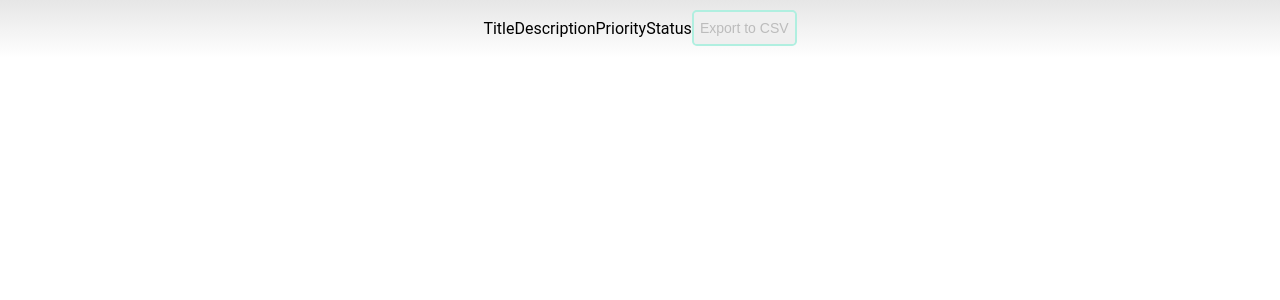
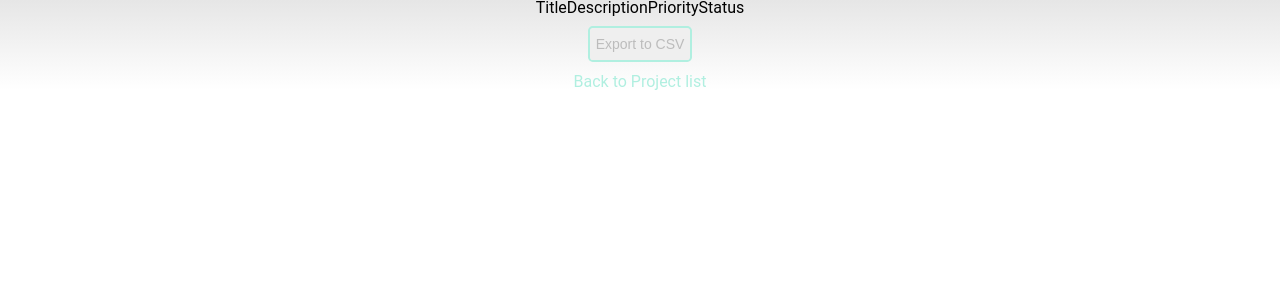
Before and after one commit to OsvaldasUlevicius/undefined, a PHP site: page /templates/projects/taskList.php?project_id=2 in a window 1280 px wide. Shown: the top 300 px of the page. Run offline with PHP 8.4, Linux system fonts and the light colour scheme; the visitor is signed in with stand-in values (Sample User, id 1); data that the repository does not hold is empty.

Commit message:
Add back to projectlist button

```diff
--- a/templates/projects/taskList.php
+++ b/templates/projects/taskList.php
@@ -12,7 +12,7 @@ include('../../modules/projects/taskList.php');
     <title>Create new project</title>
     <link rel="stylesheet" type="text/css" href="<?php echo $cssFileLocation; ?>">
 </head>
-<body>
+<body style="flex-direction: column;">
 <table>
     <tr>
         <th>Title</th>
@@ -32,5 +32,6 @@ include('../../modules/projects/taskList.php');
     <form action="" method="GET">
         <input type="submit" name="csvTasks" value="Export to CSV"/>
     </form>
+    <a href="projectList.php">Back to Project list</a>
 </body>
 </html>
```
